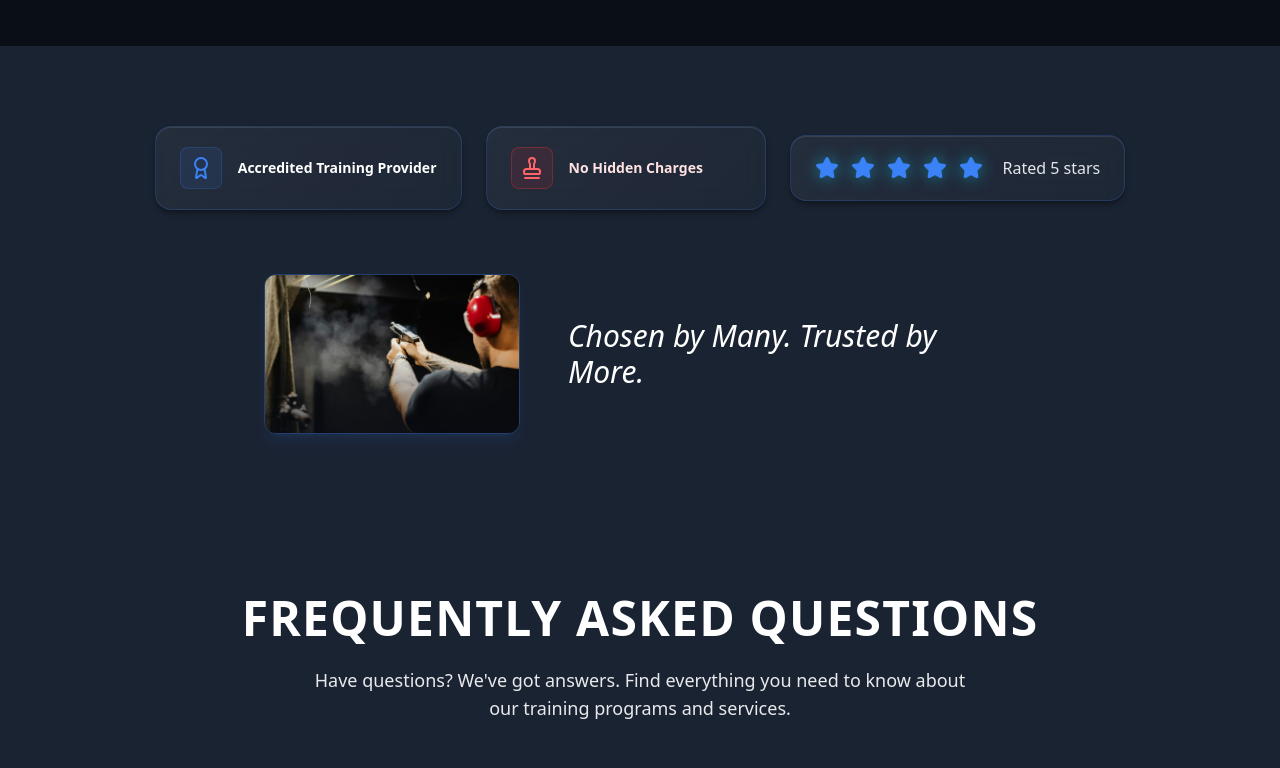
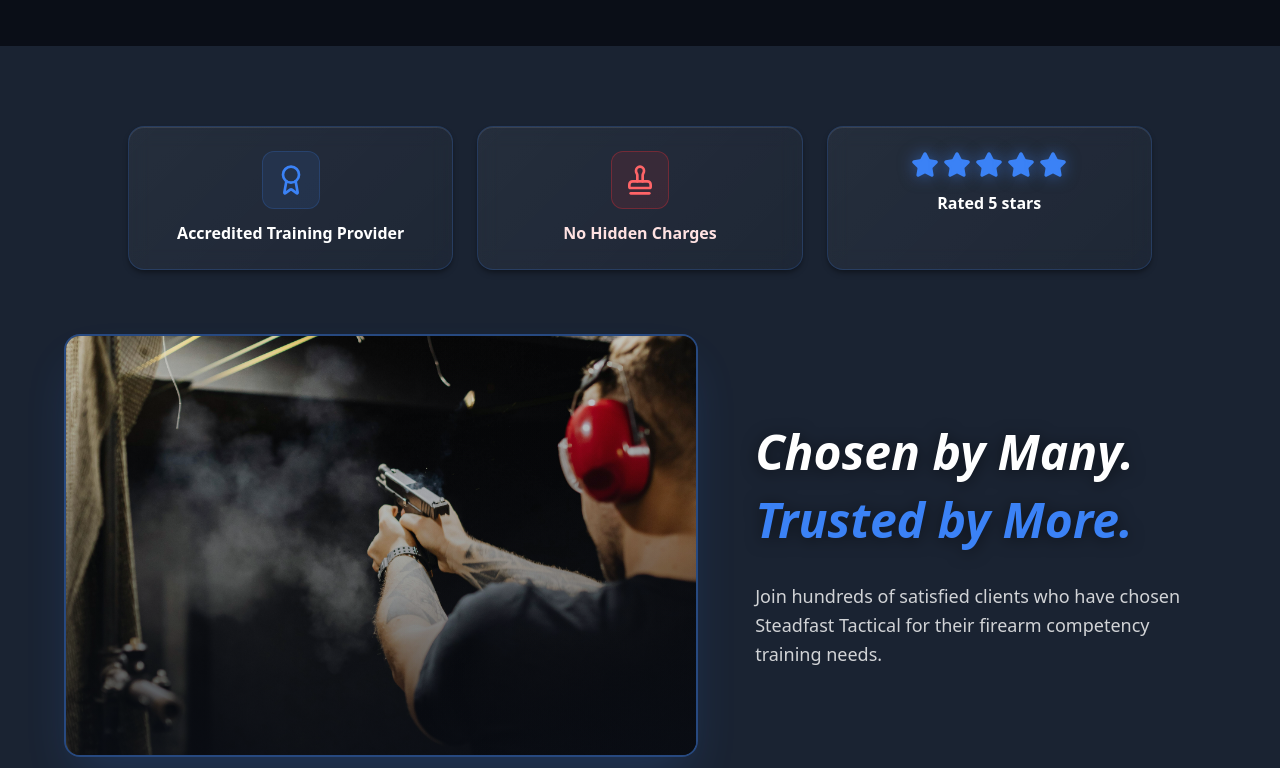
Before and after one commit to Killo023/Steadfast, a Next.js app: page / in a window 1280 px wide. Shown: the part 5720-6488 px from the top of the page. Built offline with nearby package versions, Linux system fonts and the light colour scheme.

Commit message:
Redesign TrustSignals section: enlarge image, improve card layout, and enhance visual design

```diff
--- a/components/TrustSignals.tsx
+++ b/components/TrustSignals.tsx
@@ -15,72 +15,99 @@ export function TrustSignals() {
           Why choose us
         </h2>
 
-        <div className="flex flex-col items-center gap-6 md:flex-row md:flex-wrap md:justify-center md:gap-6">
+        <div className="grid grid-cols-1 md:grid-cols-3 gap-6 max-w-5xl mx-auto">
           <motion.div
-            className="modern-card flex items-center gap-4 px-6 py-5 min-w-[280px]"
-            initial={{ opacity: 0, scale: 0.95 }}
-            whileInView={{ opacity: 1, scale: 1 }}
+            className="modern-card flex flex-col items-center text-center gap-3 px-6 py-6 glow-effect"
+            initial={{ opacity: 0, y: 20 }}
+            whileInView={{ opacity: 1, y: 0 }}
             viewport={{ once: true }}
+            transition={{ duration: 0.5 }}
+            whileHover={{ y: -5, scale: 1.02 }}
           >
-            <div className="flex-shrink-0 p-2 rounded-lg bg-accent/10 border border-accent/20">
-              <Award className="h-6 w-6 text-accent" aria-hidden />
+            <div className="flex-shrink-0 p-3 rounded-xl bg-accent/10 border border-accent/20">
+              <Award className="h-8 w-8 text-accent" aria-hidden />
             </div>
-            <span className="font-semibold text-white text-sm">
+            <span className="font-semibold text-white text-base">
               Accredited Training Provider
             </span>
           </motion.div>
 
           <motion.div
-            className="modern-card flex items-center gap-4 px-6 py-5 min-w-[280px] border-red-500/30 bg-gradient-to-br from-red-950/40 to-red-950/20"
-            initial={{ opacity: 0, scale: 0.95 }}
-            whileInView={{ opacity: 1, scale: 1 }}
+            className="modern-card flex flex-col items-center text-center gap-3 px-6 py-6 border-red-500/30 bg-gradient-to-br from-red-950/40 to-red-950/20 glow-effect"
+            initial={{ opacity: 0, y: 20 }}
+            whileInView={{ opacity: 1, y: 0 }}
             viewport={{ once: true }}
-            transition={{ delay: 0.1 }}
+            transition={{ duration: 0.5, delay: 0.1 }}
+            whileHover={{ y: -5, scale: 1.02 }}
           >
-            <div className="flex-shrink-0 p-2 rounded-lg bg-red-500/10 border border-red-500/30">
-              <Stamp className="h-6 w-6 text-red-400" aria-hidden />
+            <div className="flex-shrink-0 p-3 rounded-xl bg-red-500/10 border border-red-500/30">
+              <Stamp className="h-8 w-8 text-red-400" aria-hidden />
             </div>
-            <span className="font-semibold text-red-100 text-sm">No Hidden Charges</span>
+            <span className="font-semibold text-red-100 text-base">No Hidden Charges</span>
           </motion.div>
 
           <motion.div
-            className="modern-card flex items-center gap-3 px-6 py-5"
-            initial={{ opacity: 0, y: 8 }}
+            className="modern-card flex flex-col items-center text-center gap-3 px-6 py-6 glow-effect"
+            initial={{ opacity: 0, y: 20 }}
             whileInView={{ opacity: 1, y: 0 }}
             viewport={{ once: true }}
-            transition={{ delay: 0.15 }}
+            transition={{ duration: 0.5, delay: 0.15 }}
+            whileHover={{ y: -5, scale: 1.02 }}
           >
+            <div className="flex items-center gap-1">
               {[1, 2, 3, 4, 5].map((i) => (
                 <Star
                   key={i}
-                className="h-6 w-6 fill-accent text-accent drop-shadow-[0_0_8px_rgba(0,212,255,0.5)]"
+                  className="h-7 w-7 fill-accent text-accent drop-shadow-[0_0_8px_rgba(59,130,246,0.5)]"
                   aria-hidden
                 />
               ))}
-            <span className="ml-2 text-gray-200 font-medium">Rated 5 stars</span>
+            </div>
+            <span className="text-white font-semibold text-base">Rated 5 stars</span>
           </motion.div>
         </div>
 
         <motion.div
-          className="mt-16 flex flex-col items-center gap-8 md:flex-row md:justify-center md:gap-12"
+          className="mt-16 flex flex-col items-center gap-8 lg:flex-row lg:justify-between lg:items-center lg:gap-12"
           initial={{ opacity: 0 }}
           whileInView={{ opacity: 1 }}
           viewport={{ once: true }}
+          transition={{ duration: 0.6 }}
         >
-          <div className="relative h-40 w-64 overflow-hidden rounded-xl border border-accent/30 shadow-lg shadow-accent/10 group">
+          <motion.div
+            className="relative w-full lg:w-[55%] aspect-[4/3] lg:aspect-[3/2] overflow-hidden rounded-2xl border-2 border-accent/40 shadow-2xl shadow-accent/20 group glow-effect"
+            initial={{ opacity: 0, x: -30 }}
+            whileInView={{ opacity: 1, x: 0 }}
+            viewport={{ once: true }}
+            transition={{ duration: 0.6, delay: 0.2 }}
+            whileHover={{ scale: 1.02 }}
+          >
             <img
               src={images.target}
-              alt=""
-              className="h-full w-full object-cover transition-transform duration-500 group-hover:scale-110"
+              alt="Professional firearm training at Steadfast Tactical"
+              className="h-full w-full object-cover transition-transform duration-700 group-hover:scale-110"
               onError={(e) => {
                 e.currentTarget.src = fallbackImage;
               }}
             />
-            <div className="absolute inset-0 bg-gradient-to-t from-navy/60 via-transparent to-transparent"></div>
-          </div>
-          <p className="text-center text-2xl font-medium italic text-white md:text-left md:text-3xl max-w-md">
-            Chosen by Many. Trusted by More.
+            <div className="absolute inset-0 bg-gradient-to-t from-navy/70 via-navy/30 to-transparent"></div>
+            <div className="absolute inset-0 bg-gradient-to-r from-transparent via-transparent to-navy/20"></div>
+          </motion.div>
+          <motion.div
+            className="w-full lg:w-[40%] flex flex-col justify-center"
+            initial={{ opacity: 0, x: 30 }}
+            whileInView={{ opacity: 1, x: 0 }}
+            viewport={{ once: true }}
+            transition={{ duration: 0.6, delay: 0.3 }}
+          >
+            <p className="text-center text-3xl md:text-4xl lg:text-5xl font-bold italic text-white lg:text-left leading-tight mb-4 drop-shadow-[0_2px_8px_rgba(0,0,0,0.5)]">
+              <span className="block">Chosen by Many.</span>
+              <span className="block text-accent mt-2">Trusted by More.</span>
             </p>
+            <p className="text-center text-white/80 text-base md:text-lg lg:text-left mt-4 leading-relaxed">
+              Join hundreds of satisfied clients who have chosen Steadfast Tactical for their firearm competency training needs.
+            </p>
+          </motion.div>
         </motion.div>
       </div>
     </section>
```
Lines whose indentation alone changed are shown as unchanged.
